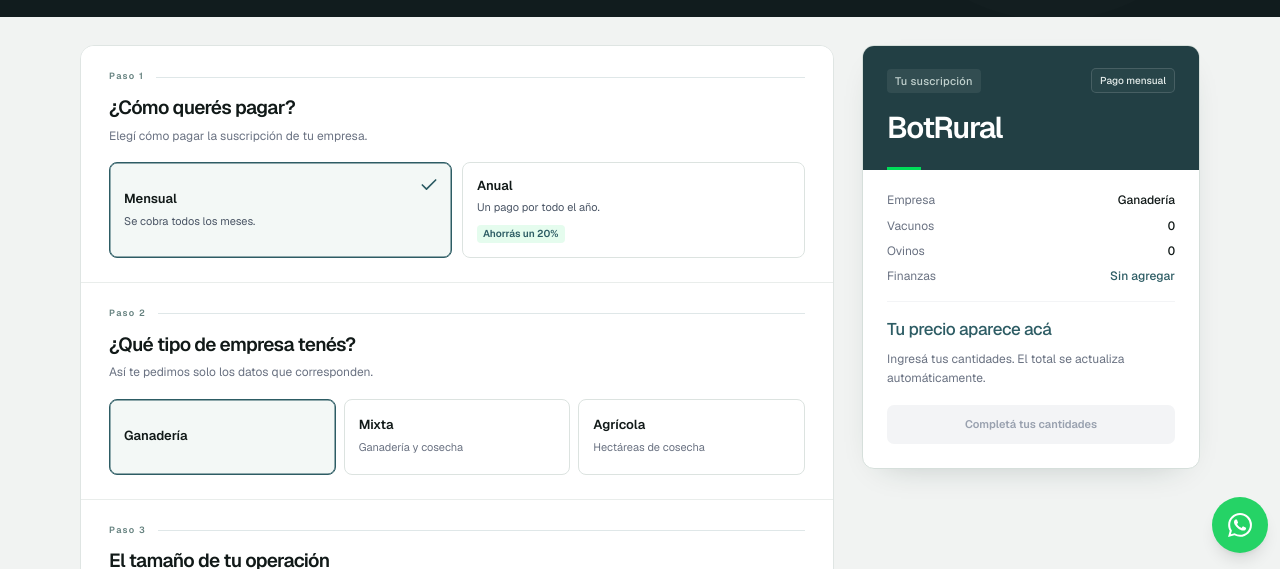
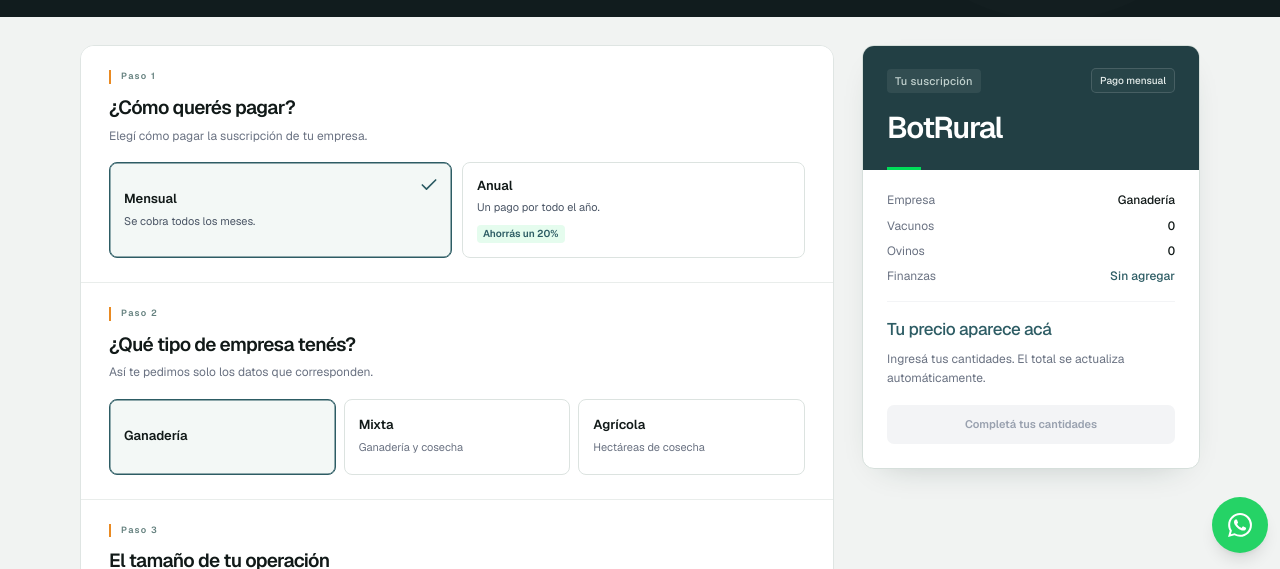
Before and after one commit to talalandig/landingbotrural, a Next.js app: page /pricing in a window 1280 px wide. Shown: the part 231-800 px from the top of the page. Built offline with nearby package versions, Linux system fonts and the light colour scheme.

Commit message:
Destaca pasos con linea naranja simple a la izquierda

```diff
--- a/app/pricing/pricing.module.css
+++ b/app/pricing/pricing.module.css
@@ -106,3 +106,6 @@
 
 .panel > .step { display: flex; width: 100%; align-items: center; gap: 12px; margin: 0 0 12px; padding: 0; border: 0; border-radius: 0; background: transparent; color: #2d5c64; font-size: 14px; line-height: 1.5; font-weight: 700; letter-spacing: .01em; }
 .panel > .step::after { content: ''; flex: 1; height: 1px; background: #2d5c6426; }
+
+.panel > .step { border-left: 2px solid #e98a22; padding-left: 10px; gap: 0; }
+.panel > .step::after { display: none; }
```
